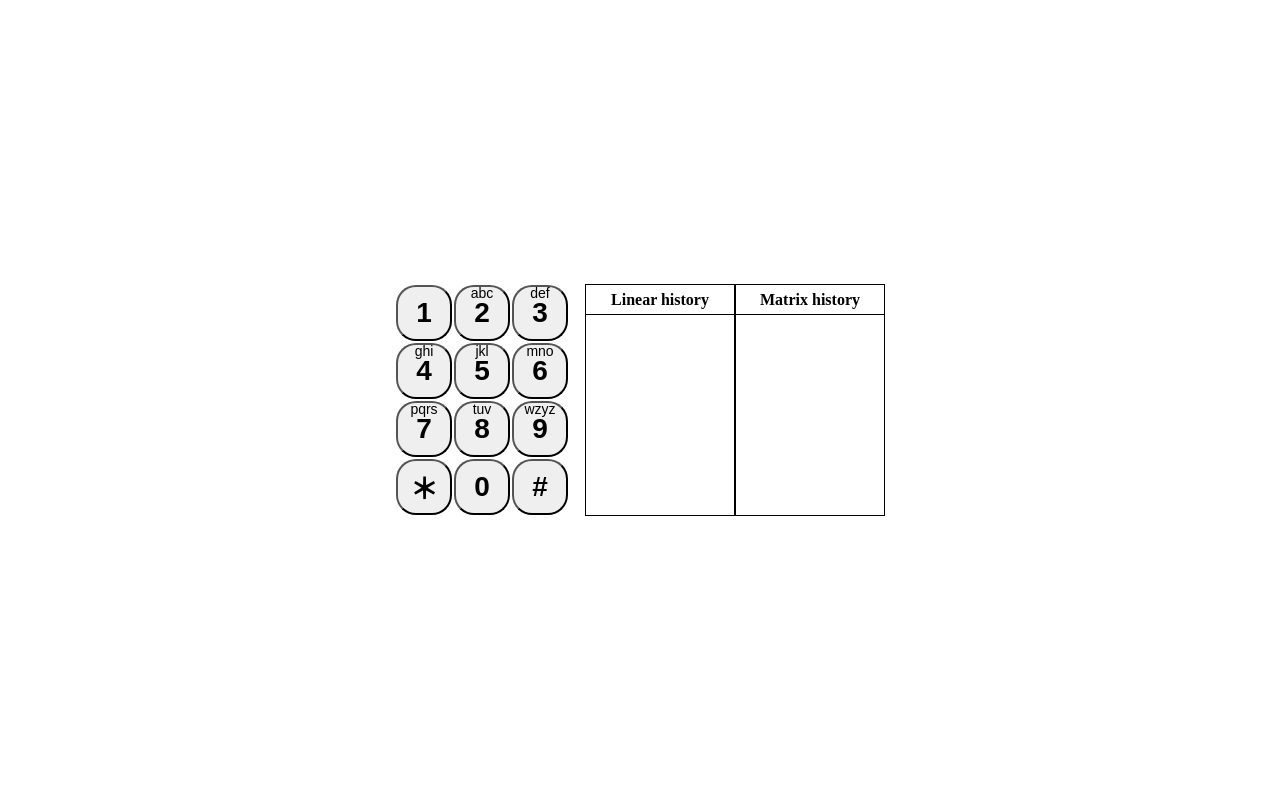
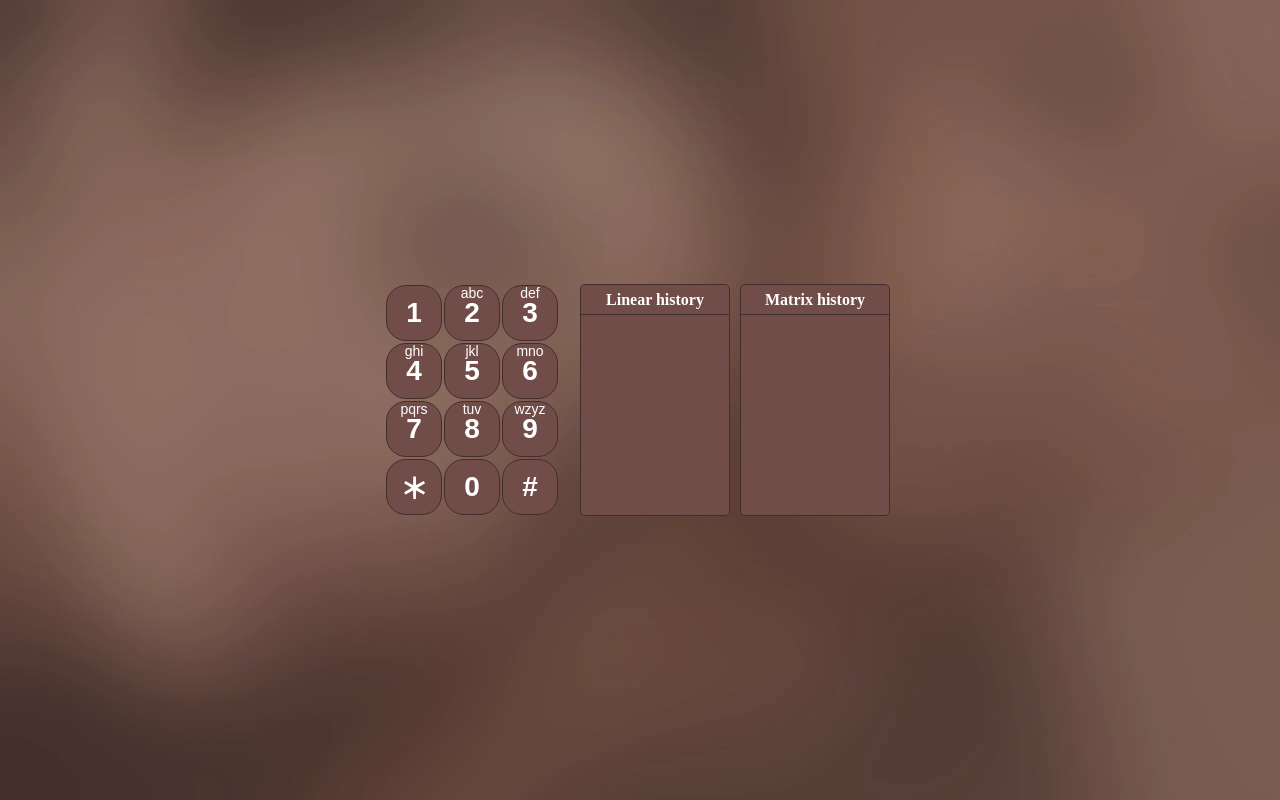
Before and after one commit to arts713/BBC, a React (Create React App) app: page / in a window 1280 px wide. Built offline with nearby package versions, Linux system fonts and the light colour scheme.

Commit message:
feat(base, CustomKeyboard): add styles

```diff
--- a/src/components/PhoneKeypad/index.module.scss
+++ b/src/components/PhoneKeypad/index.module.scss
@@ -3,39 +3,56 @@ $historyHeight: 230px;
 .phoneKeypad {
     &__content {
         display: flex;
-        justify-content: stretch;
 
-        @media screen and (max-width: 390px) {
+        @media screen and (max-width: 767px) {
             flex-flow: row wrap;
             justify-content: center;
+        }
+    }
+
+    &__keyboardWrapper {
+        @media screen and (max-width: 767px) {
+            order: 2;
+            margin-top: 1rem;
         }
     }
 
     &__historyWrapper {
         display: flex;
         flex-flow: row wrap;
+        justify-content: space-between;
+        width: 100%;
         max-height: $historyHeight;
         margin-left: 1rem;
 
-        @media screen and (max-width: 390px) {
+        @media screen and (max-width: 767px) {
+            justify-content: space-around;
+            order: 1;
             margin-left: 0;
-            margin-top: 1.5rem;
         }
     }
 
     &__history {
-        flex: 1 0 50%;
         min-width: 150px;
         max-width: 200px;
+        margin: 0 5px;
+        border: 1px solid var(--color-main-dark);
+        border-radius: 5px;
+        background: var(--color-main);
+        color: var(--color-white);
         text-align: center;
-        border: 1px solid black;
+        font-size: 1rem;
+
+        @media screen and (max-width: 767px) {
+            width: 45%;
+            font-size: 1.25rem;
+        }
 
         &__header {
             height: 30px;
             line-height: 30px;
             margin: 0;
-            border-bottom: 1px solid #000;
-            font-size: 1rem;
+            border-bottom: 1px solid var(--color-main-dark);
             font-weight: 600;
         }
 
@@ -46,8 +63,16 @@ $historyHeight: 230px;
             overflow-y: scroll;
             list-style-type: none;
 
-            @media screen and (max-width: 390px) {
+            @media screen and (max-width: 767px) {
                 height: $historyHeight - 30;
+            }
+
+            li {
+                margin: 5px 0;
+
+                &:nth-child(2n) {
+                    background: rgba(#fff, 0.25);
+                }
             }
         }
     }
@@ -67,35 +92,8 @@ $historyHeight: 230px;
     &__button {
         margin: 1px;
 
-        @media screen and (max-width: 390px) {
+        @media screen and (max-width: 767px) {
             margin: 5px;
         }
     }
 }
-
-.keyButton {
-    width: 3.5rem;
-    height: 3.5rem;
-    border-radius: 1.25rem;
-    cursor: pointer;
-
-    &__container {
-        position: relative;
-        display: flex;
-        align-items: center;
-        justify-content: center;
-        height: 3rem;
-    }
-
-    &__mainSign {
-        font-size: 1.75rem;
-        font-weight: 700;
-    }
-
-    &__additionalSign {
-        position: absolute;
-        top: -4px;
-        font-size: 0.875rem;
-        font-weight: 500;
-    }
-}
--- /dev/null
+++ b/src/components/PhoneKeypad/ui/KeyboardButton/index.module.scss
@@ -0,0 +1,39 @@
+.keyButton {
+    width: 3.5rem;
+    height: 3.5rem;
+    border-radius: 1.25rem;
+    background: var(--color-main);
+    color: var(--color-white);
+    border: 1px solid var(--color-main-dark);
+    cursor: pointer;
+    transition: background 0.175s linear;
+
+    &:focus {
+        outline: none;
+    }
+
+    &:focus,
+    &:focus {
+        background: var(--color-main-dark);
+    }
+
+    &__container {
+        position: relative;
+        display: flex;
+        align-items: center;
+        justify-content: center;
+        height: 3rem;
+    }
+
+    &__mainSign {
+        font-size: 1.75rem;
+        font-weight: 700;
+    }
+
+    &__additionalSign {
+        position: absolute;
+        top: -4px;
+        font-size: 0.875rem;
+        font-weight: 500;
+    }
+}
--- a/src/components/PhoneKeypad/ui/KeyboardButton/index.tsx
+++ b/src/components/PhoneKeypad/ui/KeyboardButton/index.tsx
@@ -1,5 +1,5 @@
 import { PropsKey } from "./types";
-import style from "../../index.module.scss";
+import style from "./index.module.scss";
 
 const KeyboardButton = ({
     mainSign,
--- a/src/index.scss
+++ b/src/index.scss
@@ -1,18 +1,2 @@
-* {
-    box-sizing: border-box;
-}
-
-html {
-    font-size: 16px;
-
-    @media screen and (max-width: 390px) {
-        font-size: 18px;
-    }
-}
-
-body {
-    margin: 0;
-    font-family: "Times New Roman", Times, serif;
-    -webkit-font-smoothing: antialiased;
-    -moz-osx-font-smoothing: grayscale;
-}
+@import "./styles//variables.scss";
+@import "./styles/global.scss";
--- /dev/null
+++ b/src/styles/global.scss
@@ -0,0 +1,20 @@
+* {
+    box-sizing: border-box;
+}
+
+html {
+    font-size: 16px;
+
+    @media screen and (max-width: 767px) {
+        font-size: 18px;
+    }
+}
+
+body {
+    margin: 0;
+    font-family: "Times New Roman", Times, serif;
+    -webkit-font-smoothing: antialiased;
+    -moz-osx-font-smoothing: grayscale;
+    background-image: url("../../public/main-background.webp");
+    background-size: cover;
+}
--- /dev/null
+++ b/src/styles/variables.scss
@@ -0,0 +1,6 @@
+:root {
+    --color-main-dark: #442e2b;
+    --color-main: #714d49;
+
+    --color-white: #fff;
+}
```
Also changed, not shown: public/main-background.webp (added).
